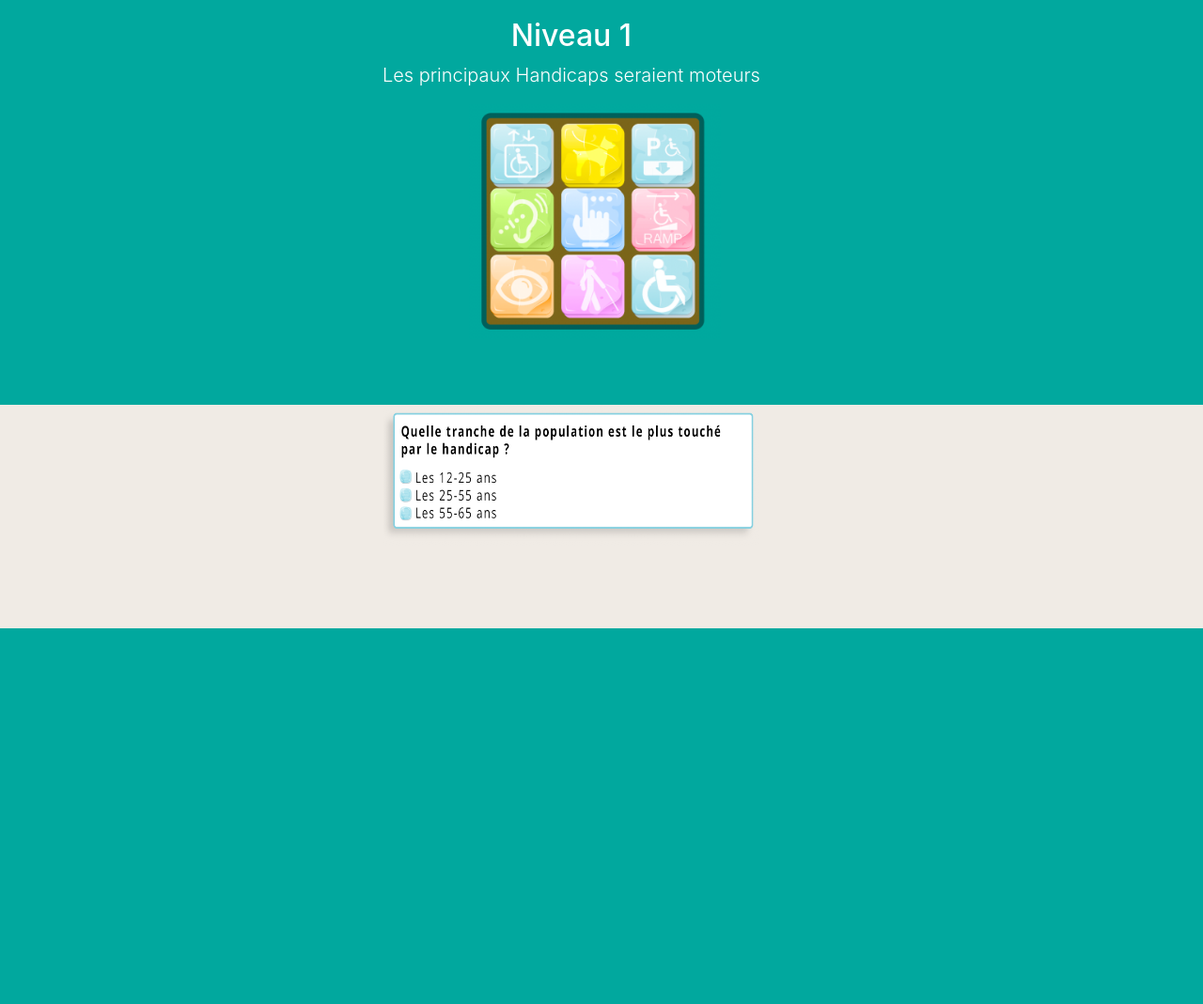
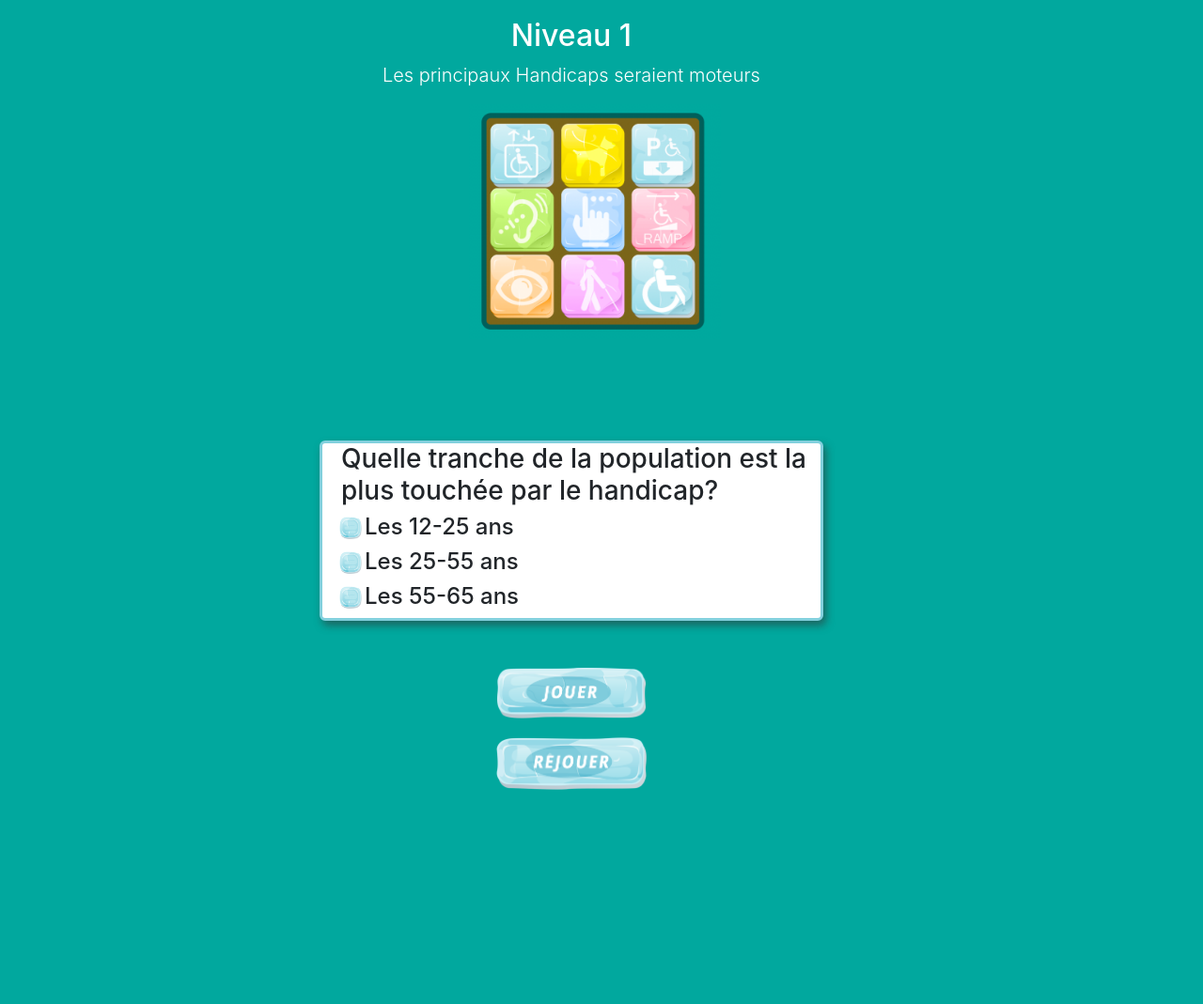
Before and after one commit to anniou21/Hackathon, a PHP site: page /profile.html in a window 1280 px wide. Shown: the part 131-1200 px from the top of the page at 94% size. Before the commit the page ends 800 px from the top, so only its background shows below. Run offline with PHP 8.4, Linux system fonts and the light colour scheme.

Commit message:
Add buttons

```diff
--- a/css/profile.css
+++ b/css/profile.css
@@ -1,3 +1,5 @@
+@import url('https://fonts.googleapis.com/css?family=Open+Sans:400,700');
+
 html,body {
 
   background:#f0ebe5;
@@ -49,13 +51,12 @@
   background-color: white;
 }
 
-
-
-
 .featurette {
   padding-left: 340px;
   background: #01a89e;
+  height: 600px;
 }
+
 
 .featurette-heading {
     color: white;
@@ -88,3 +89,120 @@
   position: relative;
   top:150px;
 }
+
+
+h3 {
+  font-family: 'Open Sans', sans-serif;
+}
+h4 {
+  font-family: 'Open Sans', sans-serif;
+  font-weight: 400;
+}
+
+.ticks {
+  width: 150px;
+  height: 150px;
+}
+
+.question_area {
+  border: 3px #82D0DD solid;
+  border-radius: 6px;
+  margin-top: 500px;
+  box-shadow: 3px 5px 9px #34343490;
+  margin: auto;
+  background-color: #FFFFFF;
+}
+
+.question_area>h3 {
+  margin-left: 20px;
+}
+
+.question_area>h4 {
+  margin-left: 60px;
+}
+
+.question_area>.answerA>img {
+  width: 30px;
+  float: left;
+  margin-left: 15px;
+}
+.question_area>.answerB>img {
+  width: 30px;
+  float: left;
+  margin-left: 15px;
+}
+.question_area>.answerC>img {
+  width: 30px;
+  float: left;
+  margin-left: 15px;
+}
+
+.question_area>.answerA>img {
+  width: 30px;
+  float: left;
+  margin-left: 15px;
+}
+.question_area>.answerB>img {
+  width: 30px;
+  float: left;
+  margin-left: 15px;
+}
+.question_area>.answerC>img {
+  width: 30px;
+  float: left;
+  margin-left: 15px;
+}
+
+.submit {
+  margin-top: 50px;
+}
+#jouer {
+  display: block;
+  margin-left: auto;
+  margin-right: auto;
+  width: 30%;
+}
+
+#rejouer {
+  display: block;
+  margin-top: 20px;
+  margin-left: auto;
+  margin-right: auto;
+  width: 30%;
+}
+#jouer:focus {
+  outline: none;
+}
+#rejouer:focus {
+  outline: none;
+}
+
+#jouer {
+  /* Valeurs spécifiques à WebKit */
+  -webkit-user-select: none;
+  cursor: pointer;
+  /* Smoothing out hover using css3 transitions, if not, the pressed button effect looks a bit hard */
+  transition: all 0.2s ease;
+}
+
+#rejouer {
+  /* Valeurs spécifiques à WebKit */
+  -webkit-user-select: none;
+  cursor: pointer;
+  /* Smoothing out hover using css3 transitions, if not, the pressed button effect looks a bit hard */
+  transition: all 0.2s ease;
+}
+
+/* Imitate a pressed effect for buttons */
+#jouer:active {
+  box-shadow: 0px 0px #282A35;;
+  top: 7px;
+  transform: translateY(4px);
+}
+
+/* Imitate a pressed effect for buttons */
+#rejouer:active {
+  box-shadow: 0px 0px #282A35;;
+  top: 7px;
+  transform: translateY(4px);
+}
--- a/profile.html
+++ b/profile.html
@@ -66,8 +66,17 @@
     </section>
      <section id="question">
         <div class="row featurette">
-          <div class="col-md-7 order-md-2 text-center">
-                <img src="vendor/images/questions.png" class="jeu" alt="" onclick=changeHtml()>
+          <div class="col-md-7">
+              <div class="question_area">
+                  <h3>Quelle tranche de la population est la plus touchée par le handicap?</h3>
+                  <div class="answerA"><img src="./img/tick.png" alt=""><h4>Les 12-25 ans</h4></div>
+                  <div class="answerB"><img src="./img/tick.png" alt=""><h4>Les 25-55 ans</h4></div>
+                  <div class="answerC"><img src="./img/tick.png" alt=""><h4>Les 55-65 ans</h4></div>
+              </div>
+              <form class="submit" method="POST">
+                  <input type="image" id="jouer" src="./img/button_jouer.png">
+                  <input type="image" id="rejouer" src="./img/button_rejouer.png">
+              </form>
           </div>
         </div>
     </section>
```
Also changed, not shown: img/button_jouer.png (added), img/button_rejouer.png (added), img/logo.png (added), img/tick.png (added).
